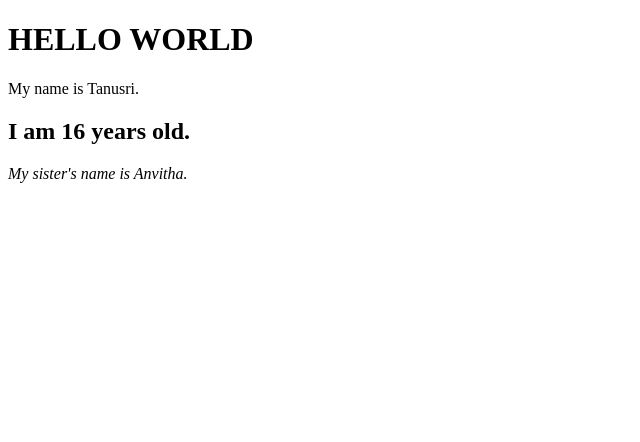
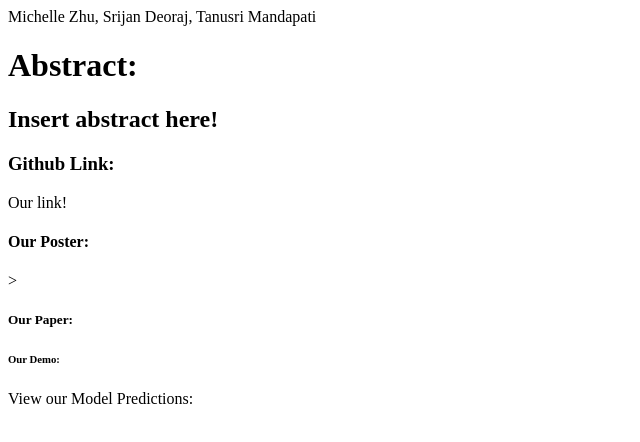
Before and after one commit to tanusrimandapati/hello_world, a plain HTML site: page index.html in a window 1280 px wide. Shown: the whole page, without its empty margins (0-640 px from the left). Drawn offline with Linux system fonts and the light colour scheme.

Commit message:
Update index.html

```diff
--- a/index.html
+++ b/index.html
@@ -1,15 +1,20 @@
 <!doctype html>
 <html lang="en">
 <head>
-    <title> About Me! </title>
+    <title> Sentiment Analysis and Stock Price Prediction: An Investigation of a Tweet-Based Dataset </title>
+    <h8> Michelle Zhu, Srijan Deoraj, Tanusri Mandapati</h8><br>
     <meta charset="utf-8">
     <link rel="stylesheet" href="style.css">
     <script src="index.js"></script>
 </head>
 <body>
-    <h1> HELLO WORLD </h1>
-    My name is Tanusri. <br>
-    <h2> I am 16 years old. </h2>
-    <i> My sister's name is Anvitha. </i> <br>
+    <h1> Abstract: </h1>
+    <h2>Insert abstract here!<h2>
+    <h3>Github Link:</h3>
+    <h9>Our link!</h9>
+    <h4>Our Poster:</h4>>
+    <h5>Our Paper:</h5>
+    <h6>Our Demo:</h6>
+    <h7>View our Model Predictions:</h7>
 </body>
 <html></html>
```
